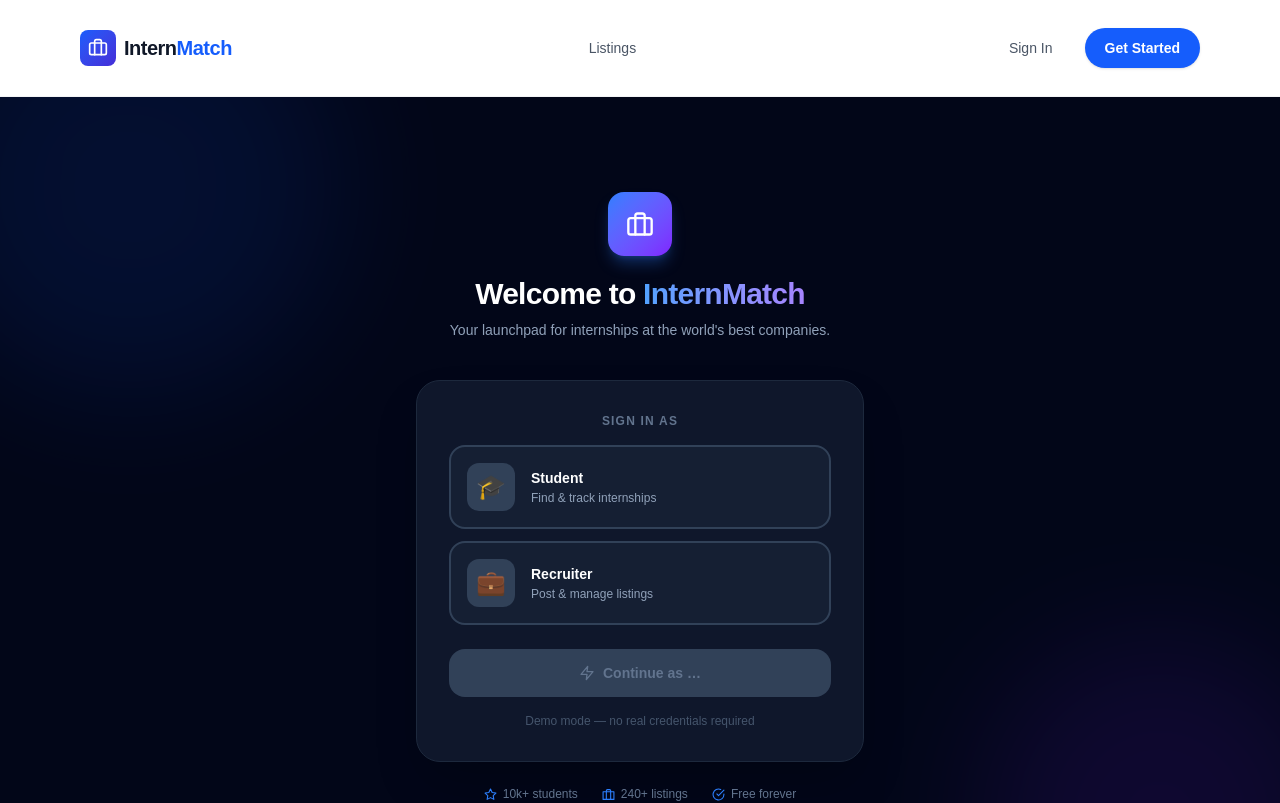
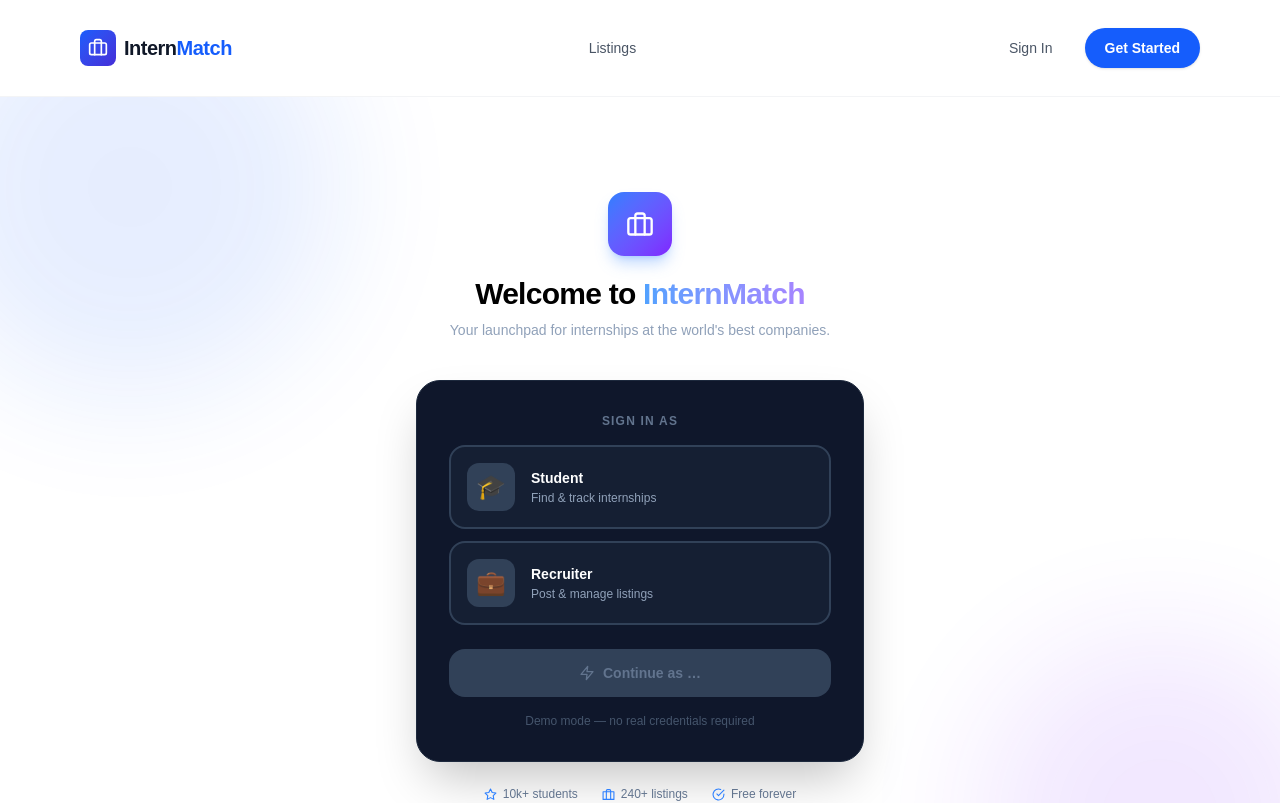
Before and after one commit to Sor-Channorakpitou/InternMatch-Project, a React (Vite) app: page /login in a window 1280 px wide. Shown: the top 803 px of the page. Built offline with nearby package versions, Linux system fonts and the light colour scheme.

Commit message:
Update login page background to white

```diff
--- a/src/data/mockData.jsx
+++ b/src/data/mockData.jsx
@@ -2,7 +2,7 @@
 
 export const MOCK_INTERNSHIPS = [
   {
-    id: 1,
+   id: 1,
     title: "Frontend Engineering Intern",
     company: "Stripe",
     location: "Remote",
--- a/src/pages/LoginPage.jsx
+++ b/src/pages/LoginPage.jsx
@@ -37,7 +37,7 @@ export default function LoginPage() {
   ];
 
   return (
-    <div className="min-h-screen bg-slate-950 flex items-center justify-center px-4 py-12 relative overflow-hidden">
+    <div className="min-h-screen bg-white flex items-center justify-center px-4 py-12 relative overflow-hidden">
 
       {/* Background glow blobs */}
       <div className="absolute top-[-120px] left-[-80px] w-[420px] h-[420px] bg-blue-600 opacity-10 rounded-full blur-3xl pointer-events-none" />
@@ -53,7 +53,7 @@ export default function LoginPage() {
               <path d="M16 21V5a2 2 0 0 0-2-2h-4a2 2 0 0 0-2 2v16" />
             </svg>
           </div>
-          <h1 className="text-3xl font-bold text-white tracking-tight mb-2">
+          <h1 className="text-3xl font-bold text-dark-950 tracking-tight mb-2">
             Welcome to <span className="bg-gradient-to-r from-blue-400 to-violet-400 bg-clip-text text-transparent">InternMatch</span>
           </h1>
           <p className="text-slate-400 text-sm">
```
